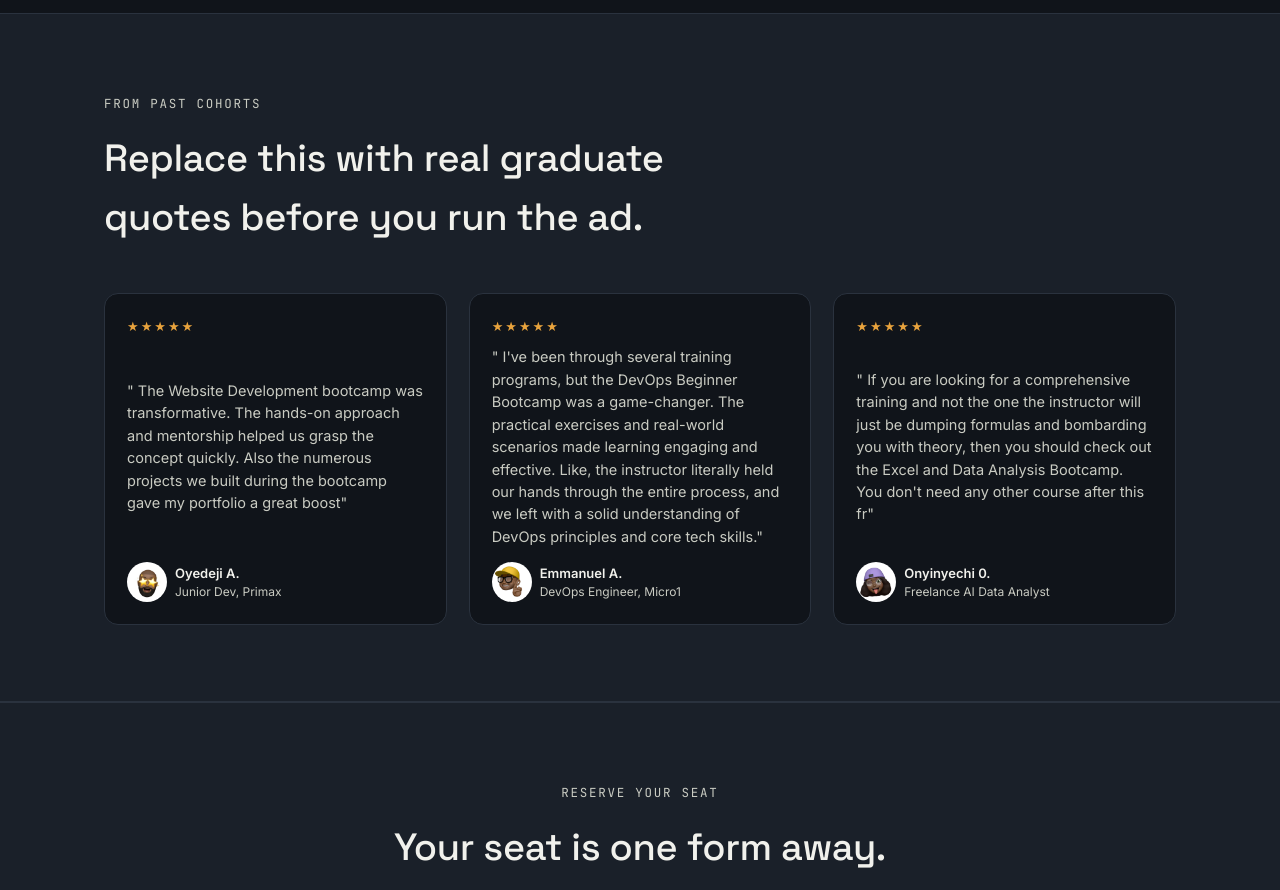
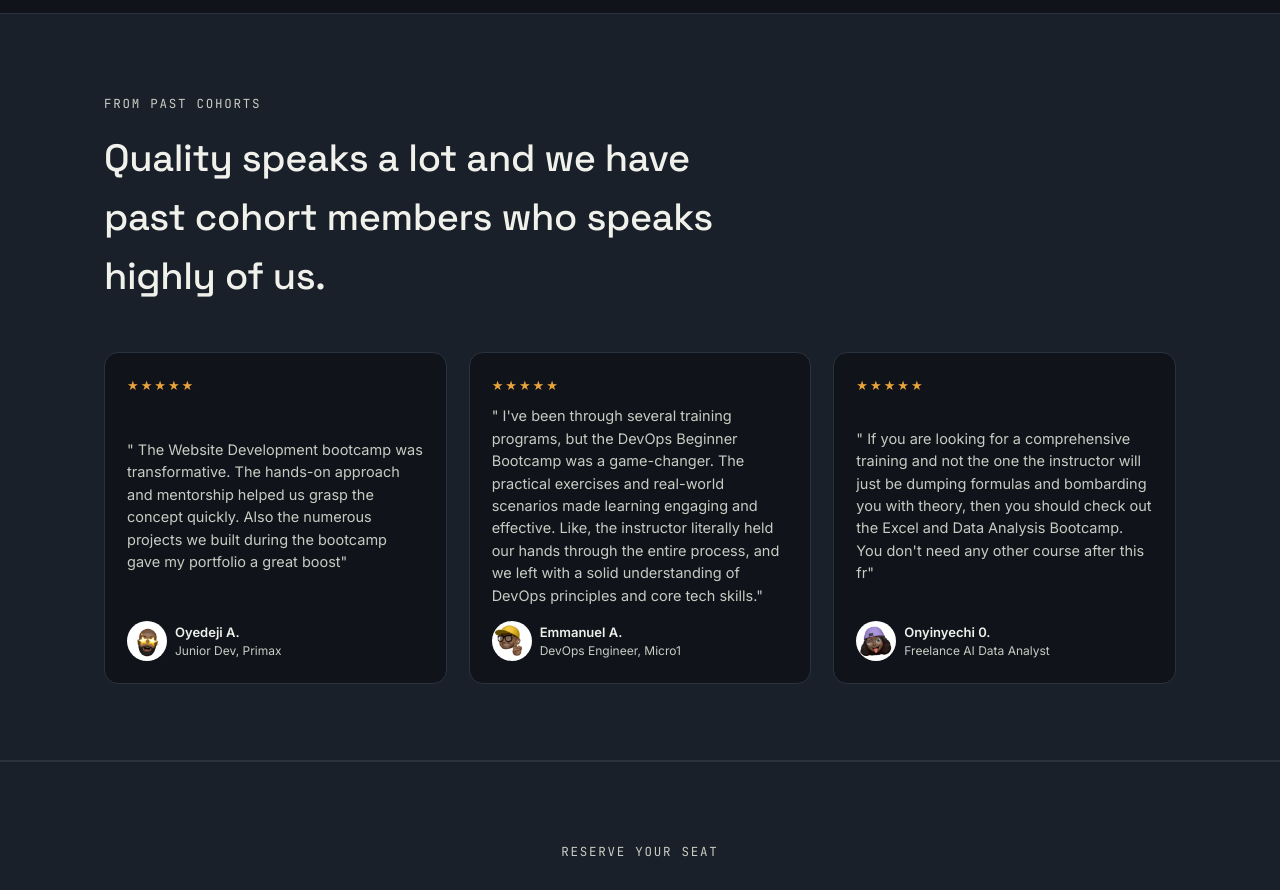
Before and after one commit to KodenOps/techwithlumii, a Next.js app: page /bootcamp in a window 1280 px wide. Shown: the part 2100-2990 px from the top of the page. Built offline with nearby package versions, Linux system fonts and the light colour scheme.

Commit message:
removed placeholder

```diff
--- a/src/app/bootcamp/page.tsx
+++ b/src/app/bootcamp/page.tsx
@@ -330,7 +330,7 @@ export default function BootcampPage() {
         <div className="wrap">
           <div className="sec-head">
             <span className="eyebrow">FROM PAST COHORTS</span>
-            <h2>Replace this with real graduate quotes before you run the ad.</h2>
+            <h2>Quality speaks a lot and we have past cohort members who speaks highly of us.</h2>
           </div>
           <div className="proof-grid">
             {testimonials.slice(0,3).map((i) => (
```
